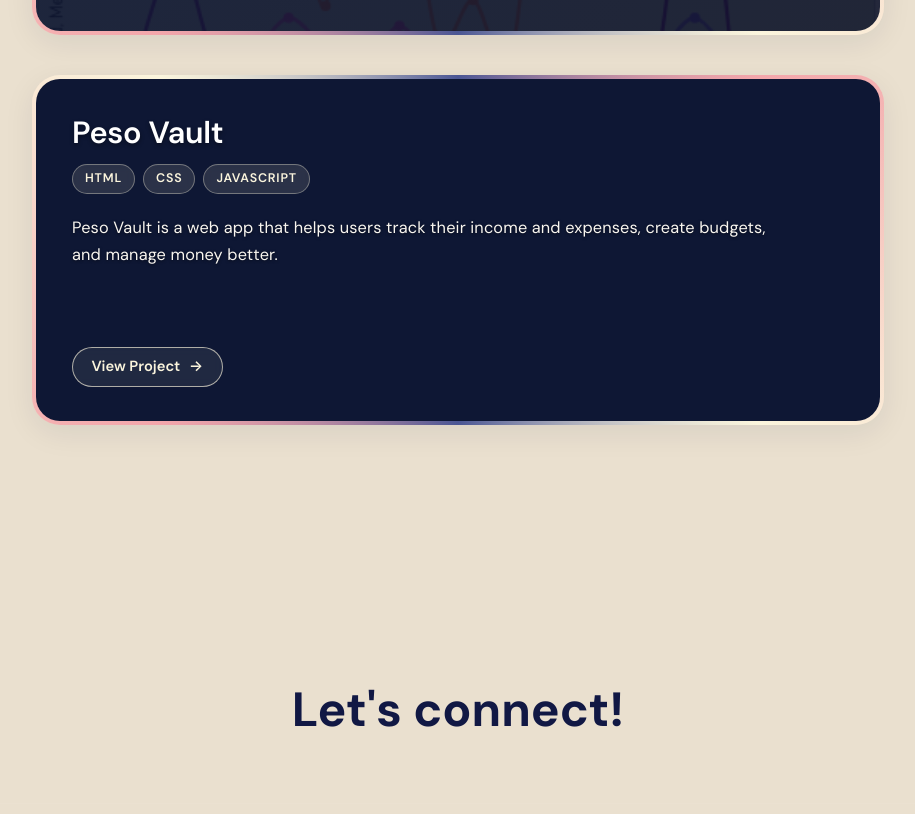
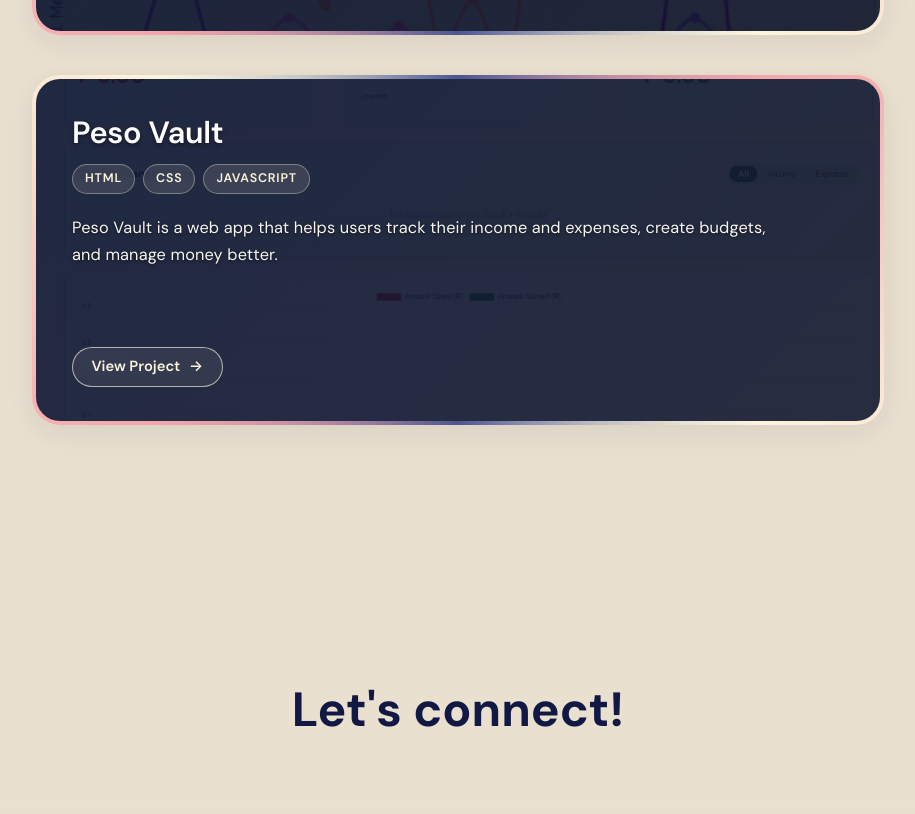
Before and after one commit to serinaayay/soph-portfolio, a plain HTML site: page index.html in a window 1280 px wide. Shown: the part 3005-3819 px from the top of the page, without its empty margins (182-1097 px from the left). Drawn offline with Linux system fonts and the light colour scheme.

Commit message:
Add background styles for card-5

```diff
--- a/style.css
+++ b/style.css
@@ -699,6 +699,15 @@ header.scrolled .nav-container {
   background-repeat: no-repeat;
 }
 
+.card-5::after {
+  background-image:
+    linear-gradient(135deg, rgba(14, 23, 52, 0.92) 0%, rgba(10, 15, 38, 0.88) 100%),
+    url('PesoVault.png');
+  background-size: cover;
+  background-position: center;
+  background-repeat: no-repeat;
+}
+
 .project-card:hover {
   transform: translateY(-6px);
   box-shadow: 0 16px 36px rgba(17, 24, 68, 0.22);
```
